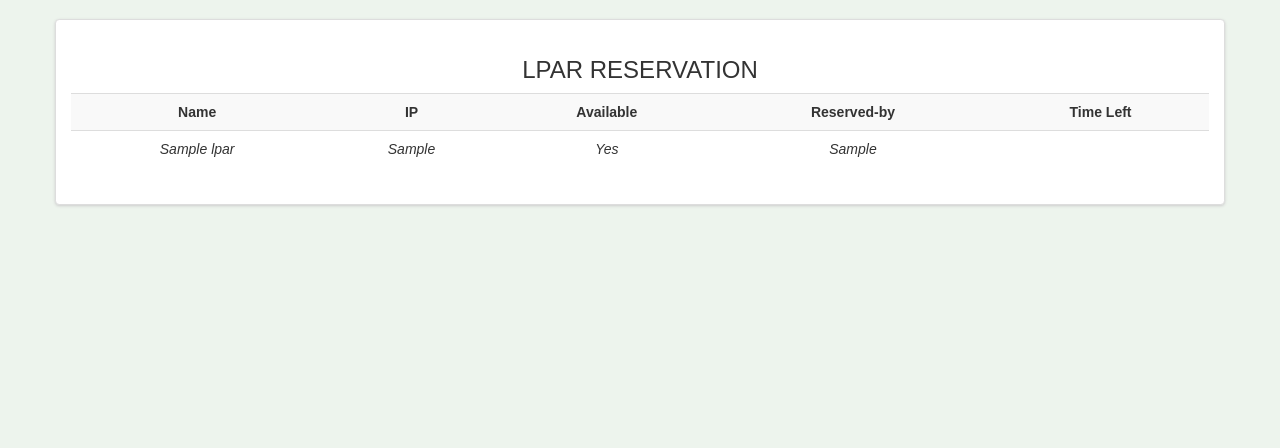
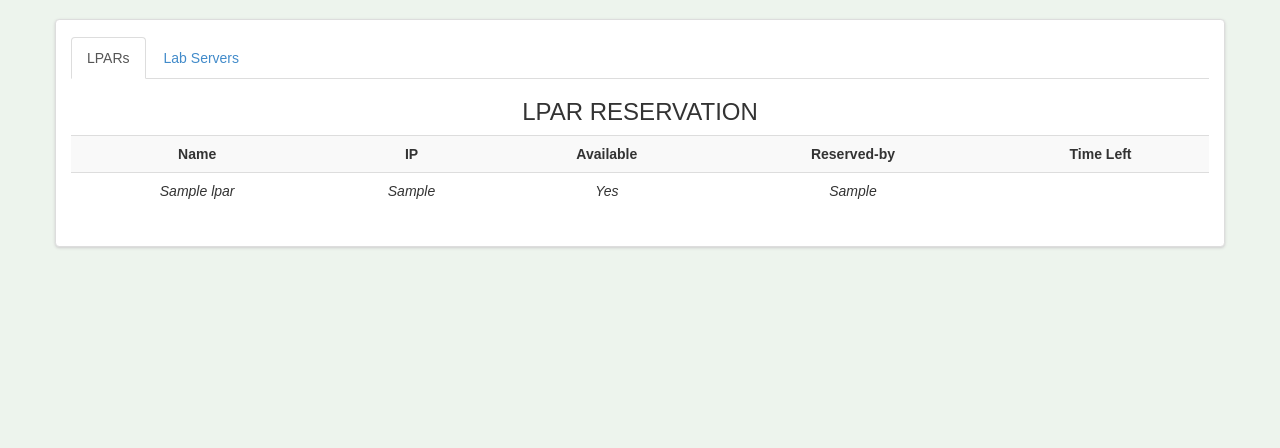
Before and after one commit to VeraLyu/LparManagement, a Django app: page / in a window 1280 px wide. Shown: the part 51-499 px from the top of the page. Run offline with Django 3.2, Linux system fonts and the light colour scheme; tables that the repository leaves empty hold one stand-in row (values such as "Sample post"); some libraries are stand-ins or nearby versions.

Commit message:
add servers
Signed-off-by: Royce Lyu <lvroyce@linux.vnet.ibm.com>

```diff
--- a/LPARReservation/templates/home.html
+++ b/LPARReservation/templates/home.html
@@ -10,6 +10,14 @@
     <script type="text/javascript">
         window.onload = function (){countdown();}
     </script>
+    <!--[if lt IE 9]>
+        <script src="{{ STATIC_URL }}js/html5shiv.js"></script>
+        <script src="{{ STATIC_URL }}js/respond.min.js"></script>
+    <![endif]-->
+    <script src="{{ STATIC_URL }}js/jquery-2.1.1.min.js"></script>
+    <script src="{{ STATIC_URL }}js/bootstrap.min.js"></script>
+    <script src="{{ STATIC_URL }}js/bootcamp.js"></script>
+
   </head>
   <body style="font-family: Microsoft Yahei, sans-serif">
     <header id="header-p-beta2">
@@ -41,6 +49,17 @@
     </header>
 <main>
   <div class="container">
+    <div class="tabbable" id="tabs-142563">
+	  <ul class="nav nav-tabs">
+	  	<li class="active">
+	  		<a href="#panel-206449" data-toggle="tab">LPARs</a>
+	  	</li>
+	  	<li>
+	  		<a href="#panel-983158" data-toggle="tab">Lab Servers</a>
+	  	</li>
+	  </ul>
+      <div class="tab-content">
+        <div class="tab-pane active" id="panel-206449">
           <table class="table table-striped" style="text-align:center; vertical-align:middle">
             <h3 align="center">LPAR RESERVATION</h3>
             <tr>
@@ -84,8 +103,16 @@
 {% endfor %}
           </table>
 	    </div>
+        <div class="tab-pane" id="panel-983158">
+        	<p>
+        		Developping...
+        	</p>
+        </div>
+      </div>
+    </div>
+  </div>
 </main>
-  </body>
+
 <div id="footer">
   <div class="navbar-content-center navbar-fixed-bottom" style="margin-bottom: -20px">
     <nav class="navbar navbar-default">
@@ -95,4 +122,5 @@
    </nav>
   </div>
 </div>
+  </body>
 </html>
```
Lines whose indentation alone changed are shown as unchanged.
